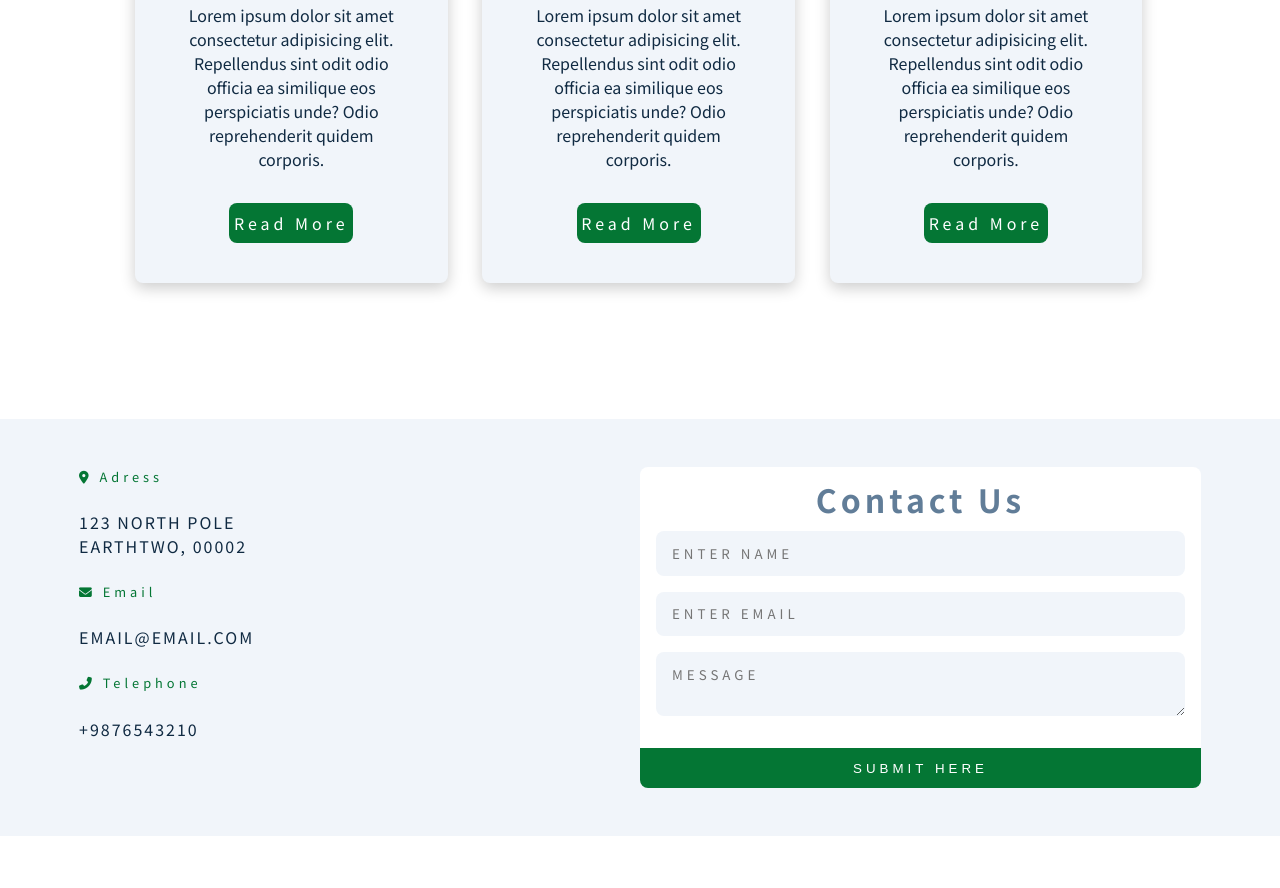
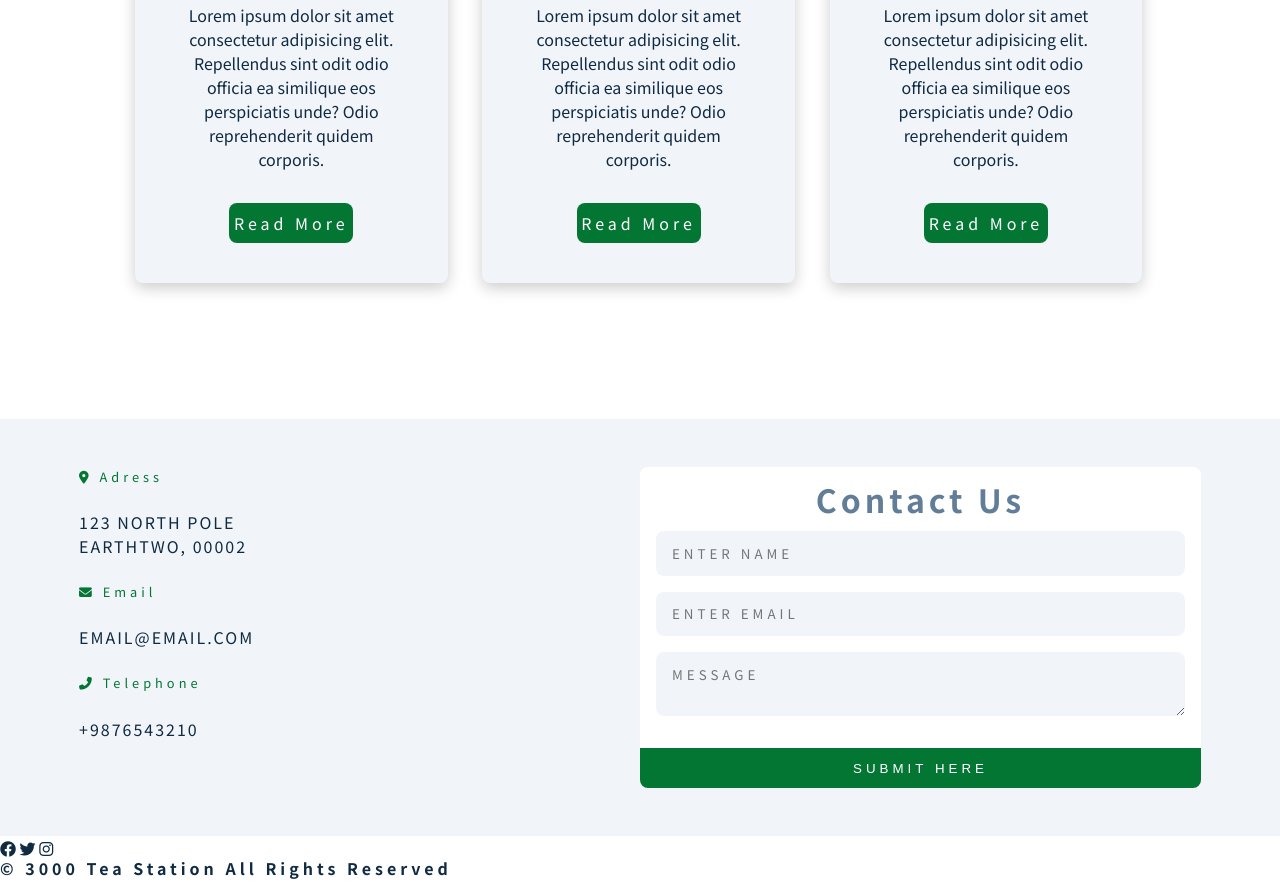
Before and after one commit to sun-n-y/soccerInfoWebsite, a plain HTML site: page index.html in a window 1280 px wide. Shown: the part 2682-3570 px from the top of the page. Before the commit the page ends 3518 px from the top, so only its background shows below. Drawn offline with Linux system fonts and the light colour scheme.

Commit message:
add footer hmtl

```diff
--- a/index.html
+++ b/index.html
@@ -236,5 +236,15 @@
       </div>
     </section>
     <!-- conctact us end -->
+    <!-- footer -->
+    <footer>
+      <span class="footer-icons"><i class="fa-brands fa-facebook"></i></span>
+      <span class="footer-icons"><i class="fa-brands fa-twitter"></i></span>
+      <span class="footer-icons"><i class="fa-brands fa-instagram"></i></span>
+      <h4 class="outro">
+        &COPY; 3000 <span class="tea">tea station</span> all rights reserved
+      </h4>
+    </footer>
+    <!-- footer end -->
   </body>
 </html>
```
